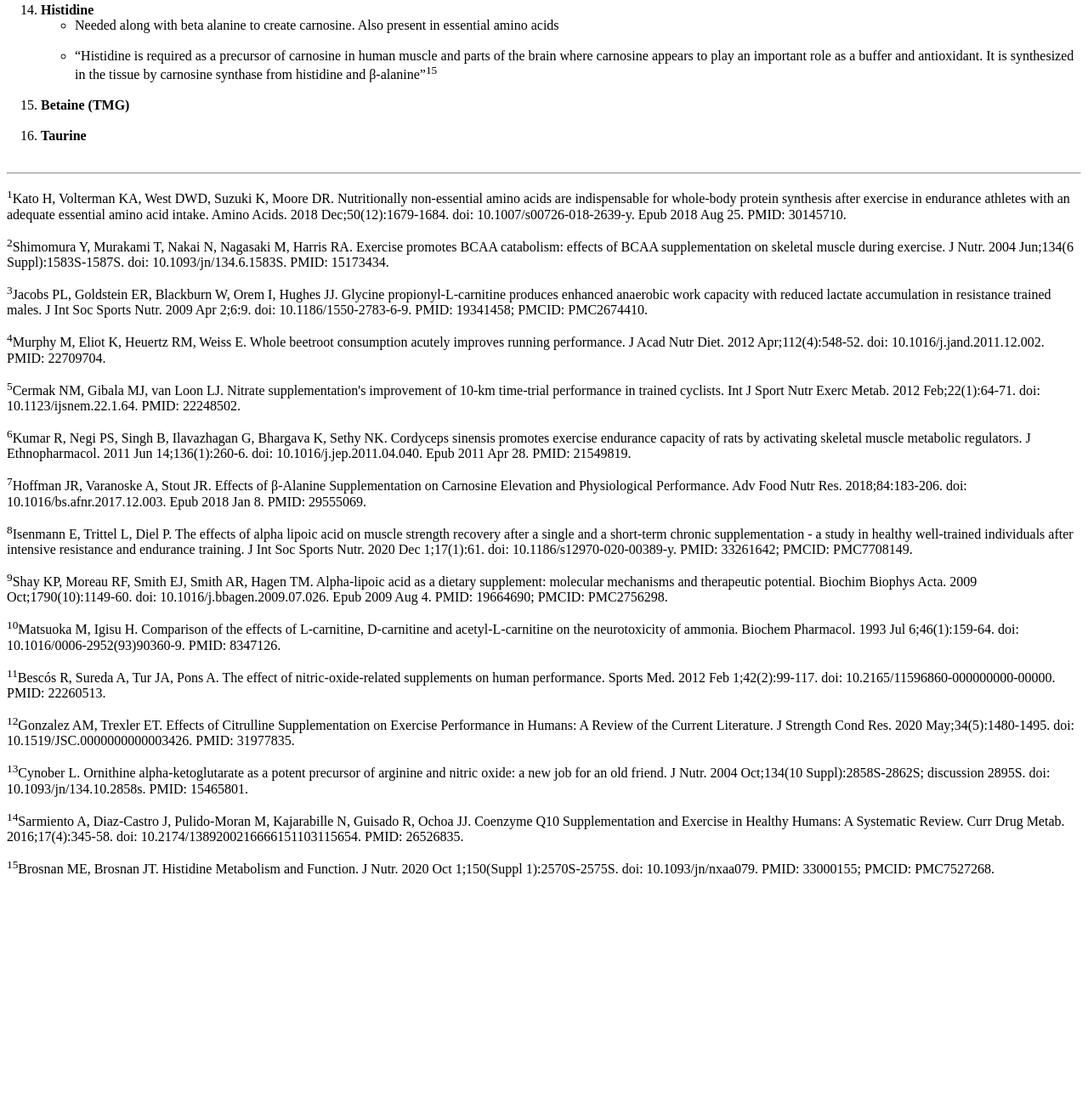
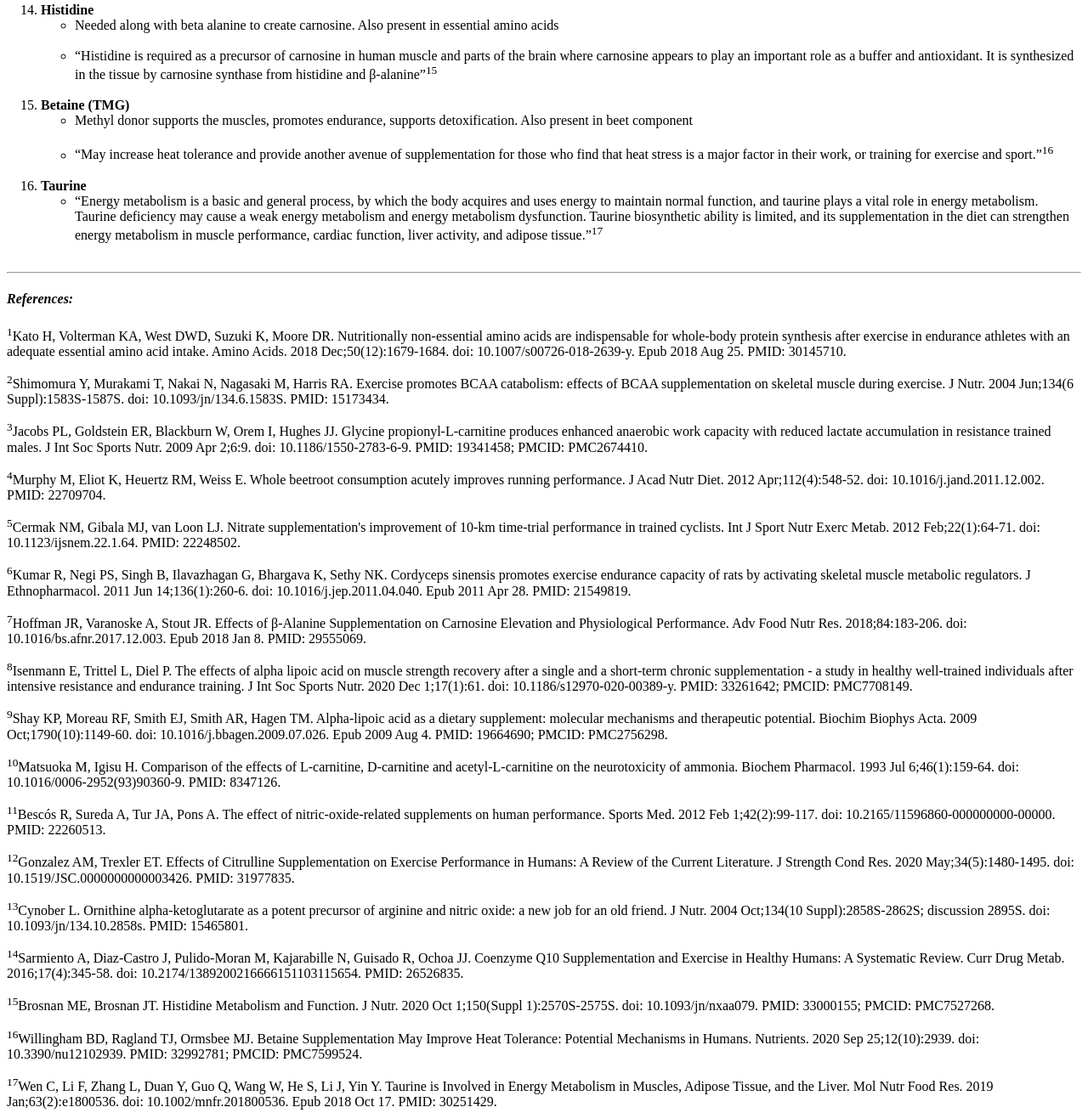
Before and after one commit to barry6214/html-SPP, a plain HTML site: page ingred2.html in a window 1280 px wide. Shown: the part 1414-2724 px from the top of the page at 85% size. Before the commit the page ends 2462 px from the top, so only its background shows below. Drawn offline with Linux system fonts and the light colour scheme.

Commit message:
Add files via upload

```diff
--- a/ingred2.html
+++ b/ingred2.html
@@ -112,16 +112,18 @@
 
         <li><b>Betaine (TMG)</b></li>
             <ul>
-
+                <li>Methyl donor supports the muscles, promotes endurance, supports detoxification. Also present in beet component</li><br>
+                <li>“May increase heat tolerance and provide another avenue of supplementation for those who find that heat stress is a major factor in their work, or training for exercise and sport.”<sup>16</sup></li>
             </ul><br>
         <li><b>Taurine</b></li>
             <ul>
-
+                <li>“Energy metabolism is a basic and general process, by which the body acquires and uses energy to maintain normal function, and taurine plays a vital role in energy metabolism. Taurine deficiency may cause a weak energy metabolism and energy metabolism dysfunction. Taurine biosynthetic ability is limited, and its supplementation in the diet can strengthen energy metabolism in muscle performance, cardiac function, liver activity, and adipose tissue.”<sup>17</sup></li>
             </ul><br>
 
 
     </ol>
  <hr/>
+ <h4><i>References:</i></h4>
 <p>
     <sup>1</sup>Kato H, Volterman KA, West DWD, Suzuki K, Moore DR. Nutritionally non-essential amino acids are indispensable for whole-body protein synthesis after exercise in endurance athletes with an adequate essential amino acid intake. Amino Acids. 2018 Dec;50(12):1679-1684. doi: 10.1007/s00726-018-2639-y. Epub 2018 Aug 25. PMID: 30145710.
 </p>
@@ -173,8 +175,10 @@
 
 </p>
 <p>
-
+<sup>16</sup>Willingham BD, Ragland TJ, Ormsbee MJ. Betaine Supplementation May Improve Heat Tolerance: Potential Mechanisms in Humans. Nutrients. 2020 Sep 25;12(10):2939. doi: 10.3390/nu12102939. PMID: 32992781; PMCID: PMC7599524.
 </p>
-
+<p>
+    <sup>17</sup>Wen C, Li F, Zhang L, Duan Y, Guo Q, Wang W, He S, Li J, Yin Y. Taurine is Involved in Energy Metabolism in Muscles, Adipose Tissue, and the Liver. Mol Nutr Food Res. 2019 Jan;63(2):e1800536. doi: 10.1002/mnfr.201800536. Epub 2018 Oct 17. PMID: 30251429.
+</p>
 </body>
 </html>
```
